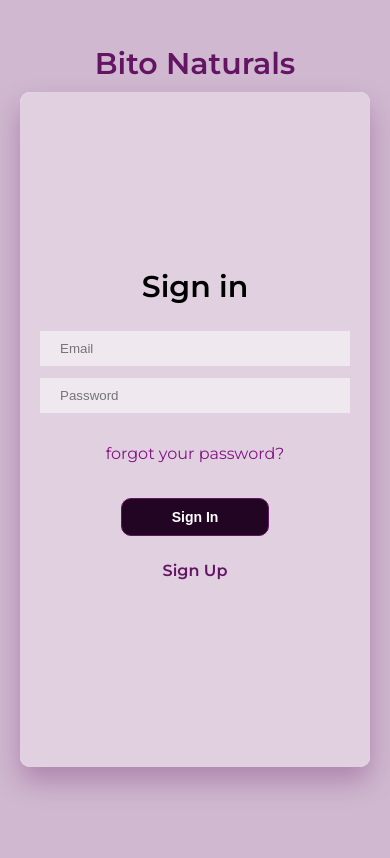
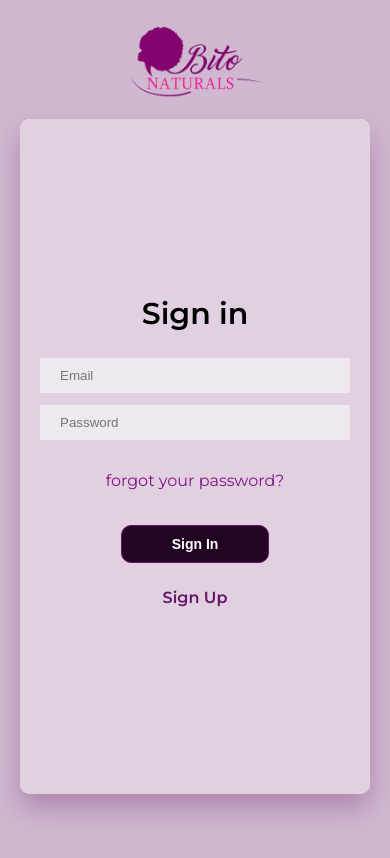
Before and after one commit to T-laye/Bito-Naturals---Login, a plain HTML site: page login.html in a window 390 px wide. Drawn offline with nearby package versions, Linux system fonts and the light colour scheme; a web font is replaced by a local one.

Commit message:
add logo

```diff
--- a/CSS/login.css
+++ b/CSS/login.css
@@ -49,15 +49,23 @@ fieldset {
   border: none;
 }
 
-#company_name {
+/* #company_name {
   font-size: 5.4rem;
-  margin-top: 5%;
   color: #631563;
+} */
+
+.logo-container {
+  margin-top: 2%;
+  width: 15rem;
+}
+
+.logo {
+  width: 100%;
 }
 
 .container {
   background-color: #fff;
-  margin: 3rem 0rem;
+  margin: 1rem 0rem 3rem;
   border-radius: 1rem;
   box-shadow: 0 14px 28px #63156352;
   position: relative;
--- a/CSS/query.css
+++ b/CSS/query.css
@@ -6,10 +6,8 @@
     max-width: 100%;
     max-height: 80vh;
   }
-  #company_name {
-    font-size: 4.8rem;
+  .logo-container {
     margin-top: 5%;
-  }
   }
 
   /* at 544px */
@@ -78,15 +76,16 @@
       font-weight: 600;
       display: block;
     }
-  #company_name {
-    font-size: 4rem;
-    margin-top: 5%;
+    .logo-container {
+      margin-top: 6%;
     }
   }
 
   /* at 360px */
-@media (max-width: 28em) {
+  /* @media (max-width: 28em) {
     #company_name {
       font-size: 3rem;
     }
   }
+} */
+}
--- a/js/model.js
+++ b/js/model.js
@@ -95,7 +95,7 @@ signUpBtns.forEach((btn) => {
 
               // fileInput.addEventListener("change", function (e) {
               const file = fileInput.files[0];
-              console.log(file + "hi");
+              // console.log(file + "hi");
               const storageRef = ref(storage, `profile-pic/${userId}`);
               uploadBytes(storageRef, file)
                 .then((snapshot) => {
@@ -111,8 +111,7 @@ signUpBtns.forEach((btn) => {
             }
           })
           .catch((error) => {
-            // An error occurred
-            // ...
+            // alert(error);
           });
 
         // ...
@@ -122,7 +121,7 @@ signUpBtns.forEach((btn) => {
         const errorCode = error.code;
         const errorMessage = error.message;
         // ..
-        console.log(errorMessage, errorCode);
+        alert(errorMessage);
       });
   });
 });
--- a/login.html
+++ b/login.html
@@ -5,6 +5,7 @@
     <meta http-equiv="X-UA-Compatible" content="IE=edge" />
     <meta name="viewport" content="width=device-width, initial-scale=1.0" />
     <title>Sign in | Sign up</title>
+    <link rel="shortcut icon" href="./bito favicon.png" type="image/x-icon" />
     <link rel="stylesheet" href="./CSS/login.css" />
     <link rel="stylesheet" href="./CSS/query.css" />
     <link rel="preconnect" href="https://fonts.googleapis.com" />
@@ -15,7 +16,9 @@
     />
   </head>
   <body>
-    <h1 id="company_name">Bito Naturals</h1>
+    <div class="logo-container">
+      <img class="logo" src="./bito logo.png" alt="bito logo" />
+    </div>
     <div class="container" id="container">
       <div class="form-container sign-up-container">
         <form id="sign-up" action="#">
```
Also changed, not shown: bito favicon.png (added), bito logo.png (added). Lines whose indentation alone changed are shown as unchanged.
